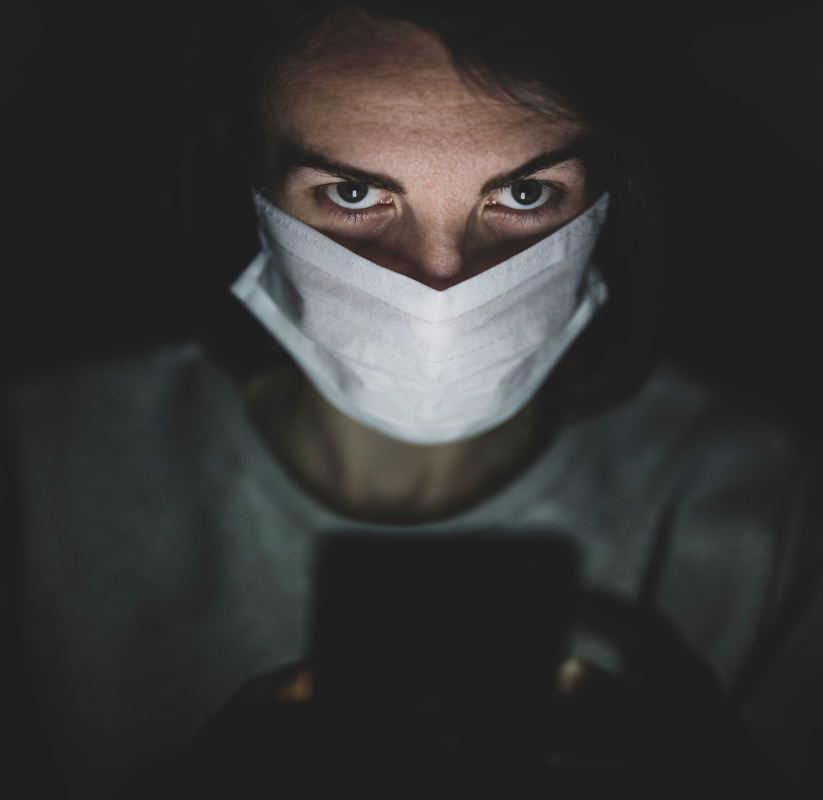
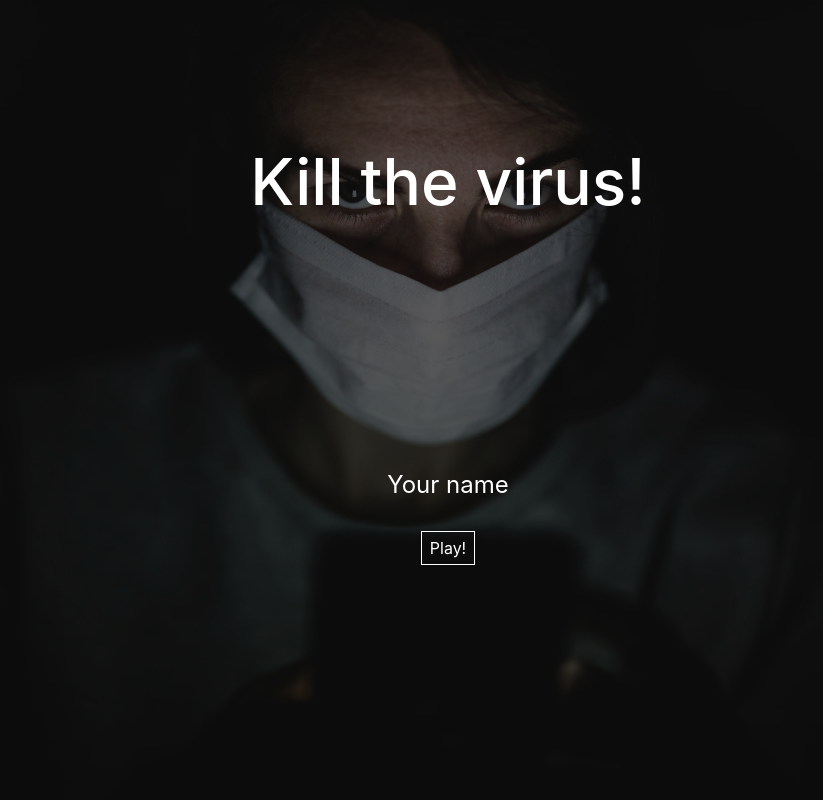
Before and after one commit to fredrik-p/kill-the-virus, a website: page public/index.html in a window 1280 px wide. Shown: the whole page, without its empty margins (192-1015 px from the left). Drawn offline with nearby package versions, Linux system fonts and the light colour scheme; no server answers.

Commit message:
Socket connection and some css

```diff
--- a/public/assets/js/game.js
+++ b/public/assets/js/game.js
@@ -1,3 +1,20 @@
 /**
  * Game
  */
+
+var socket = io();
+
+console.log('game');
+
+// Listen for when the player form is submited
+document.querySelector('#player-form').addEventListener('submit', e => {
+    e.preventDefault();
+
+    console.log('Clicked!')
+
+    // Get the value from the input
+    const username = document.querySelector('#username').value
+
+    socket.emit('newPlayer', username)
+
+});
--- a/public/assets/style/style.css
+++ b/public/assets/style/style.css
@@ -11,3 +11,53 @@
     background-image: url('../images/background-image.jpg');
     background-size: cover;
 }
+
+#register-player {
+    height: 100vh;
+    width: 100vw;
+    background-color: rgba(0, 0, 0, 0.6);
+    color: white;
+    display: flex;
+    flex-direction: column;
+    text-align: center;
+}
+
+#register-player h1 {
+    margin-top: 9rem;
+    font-size: 4rem;
+}
+
+#player-form {
+    height: inherit;
+    justify-items: flex-start;
+    display: flex;
+    flex-direction: column;
+    justify-content: center;
+    align-items: center;
+}
+
+#player-form button {
+    background: none;
+    box-shadow: none;
+    border: 1px solid white;
+    text-shadow: none;
+    color: white;
+    padding: 0.25rem 0.5rem;
+}
+#player-form input {
+    border: none;
+    border-bottom: 1.5px white;
+    background-image: none;
+    background-color: transparent;
+    box-shadow: none;
+    color: white;
+    padding: 0.25rem;
+    text-align: center;
+    font-size: 1.5rem;
+    margin-bottom: 0.5rem;
+}
+
+::placeholder {
+    color: white;
+    opacity: 1;
+}
--- a/public/index.html
+++ b/public/index.html
@@ -11,7 +11,17 @@
 </head>
 <body>
     <div id="app">
+        <div id="app">
+            <div id="register-player">
+                <h1>Kill the virus!</h1>
+                <form id="player-form">
+                    <div class="form-group">
+                        <input type="text" id="username" required placeholder="Your name">
+                    </div>
 
+                    <button type="submit">Play!</button>
+                </form>
+            </div>
     </div>
 
     <script src="/assets/js/moment.js"></script>
```
Also changed, not shown: controllers/socket_controller.js (+15 -0 lines).
